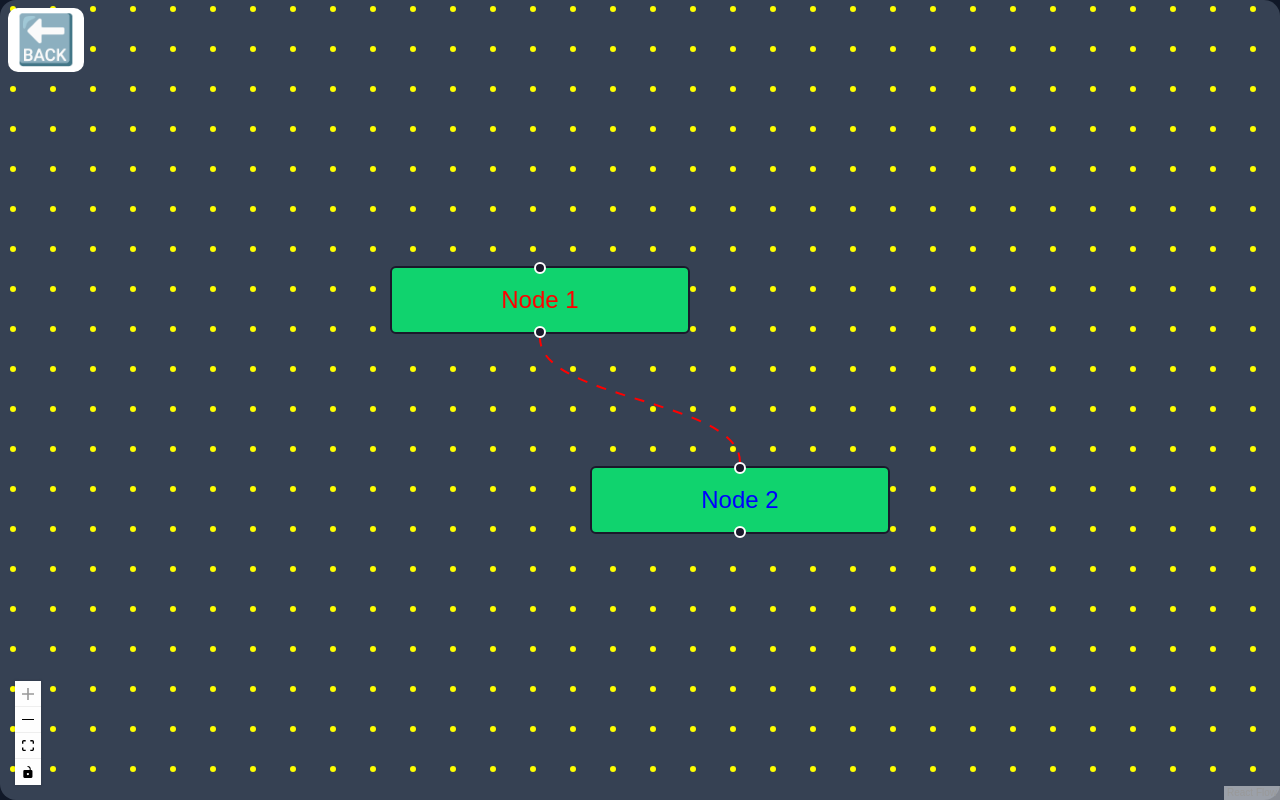
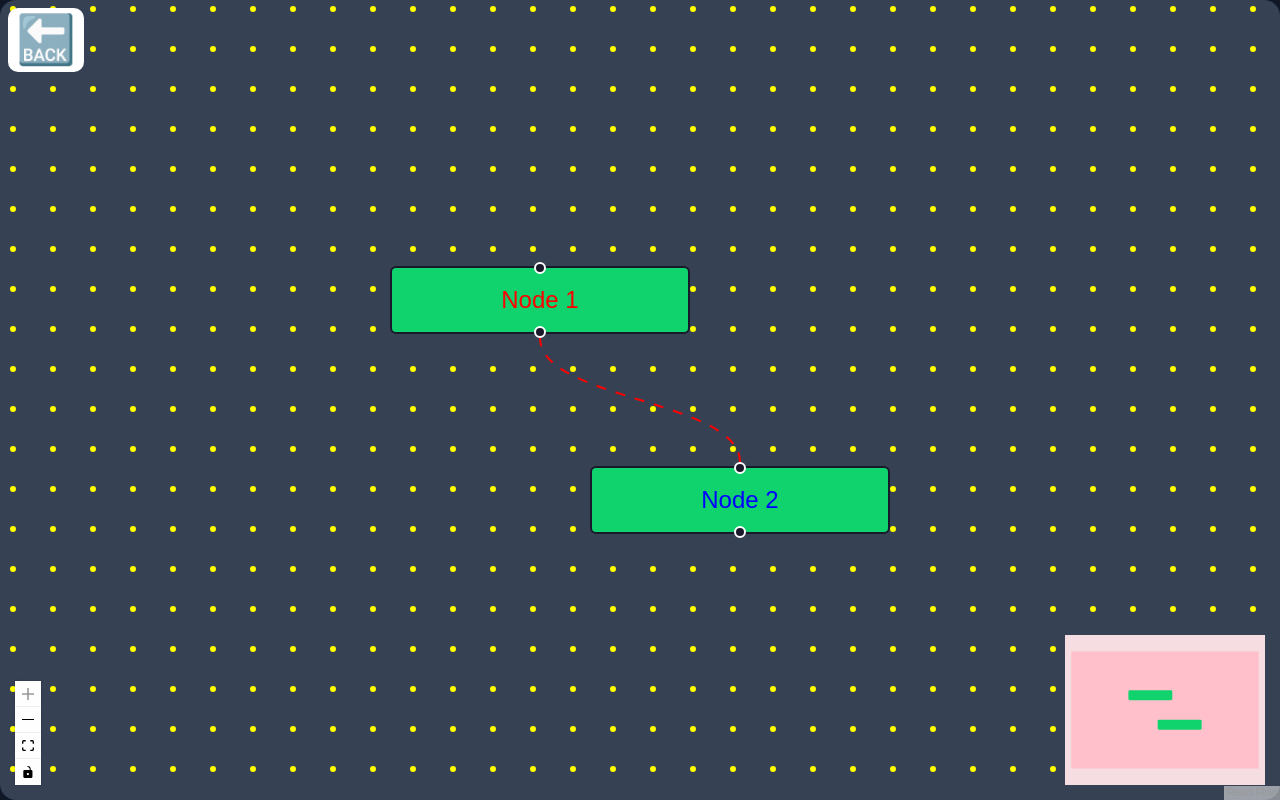
Before and after one commit to 17Swagat/Mulhite_LLM_Interface, a Next.js app: page /graph in a window 1280 px wide. Built offline with nearby package versions, Linux system fonts and the light colour scheme.

Commit message:
Reactflow: Code Cleaning + Nodes in Minimap are visible

```diff
--- a/src/app/(graph)/graph/page.tsx
+++ b/src/app/(graph)/graph/page.tsx
@@ -2,14 +2,9 @@
 // import { useEffect } from "react";
 import {
     ReactFlow,
-  applyNodeChanges,
-  applyEdgeChanges,
-  addEdge,
     Background,
     MiniMap,
     Node,
-  OnNodesChange,
-  OnEdgesChange,
     Edge,
     Controls,
     useNodesState,
@@ -43,26 +38,16 @@ const initialEdges: Edge[] = [
 ];
 
 export default function Graph() {
-  // Code: [For Hiding "React Flow" Mark]
-  //    useEffect(() => {
-  //     const target = Array.from(document.querySelectorAll("a")).find(
-  //       (el) => el.textContent.trim() === "React Flow"
-  //     );
-  //     if (target) {
-  //       target.style.display = "none";
-  //     }
-  //   }, []);
-
     const [nodes, setNodes, onNodesChange] = useNodesState(initialNodes);
     const [edges, setEdges, onEdgesChange] = useEdgesState(initialEdges);
 
     return (
         // <div className="w-[85%] h-[90%] bg-gray-700  text-6xl rounded-2xl">
         <div className="w-screen h-screen bg-gray-700  text-6xl rounded-2xl">
-      <ReactFlow fitView nodes={initialNodes} edges={initialEdges}>
+            <ReactFlow fitView nodes={nodes} edges={edges} onNodesChange={onNodesChange} onEdgesChange={onEdgesChange}>
                 <Background color="rgba(255, 255, 0)" size={3} />
                 <Controls style={{ color: "black" }} />
-        {/* <MiniMap style={{ backgroundColor: "pink" }} nodeColor={"black"} /> */}
+                <MiniMap style={{ backgroundColor: "pink" }}/>
             </ReactFlow>
         </div>
     );
```
Lines whose indentation alone changed are shown as unchanged.
